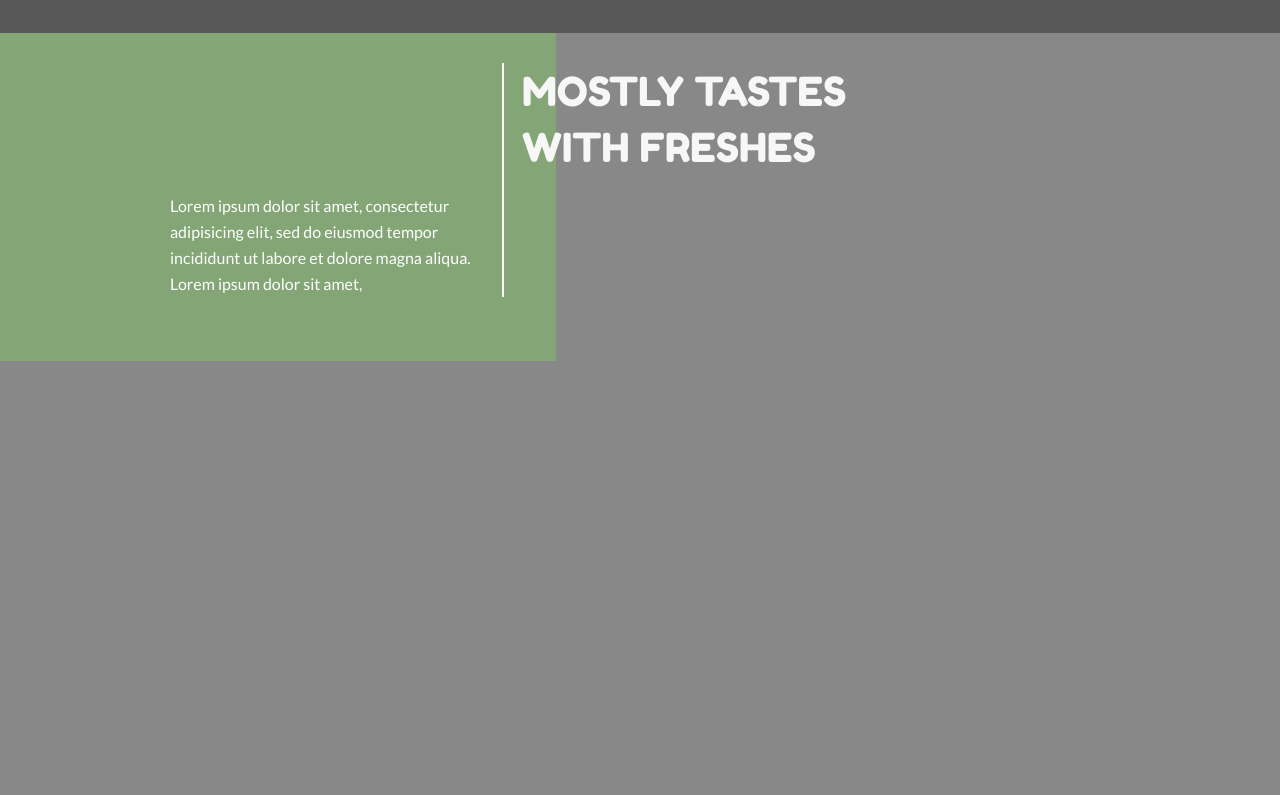
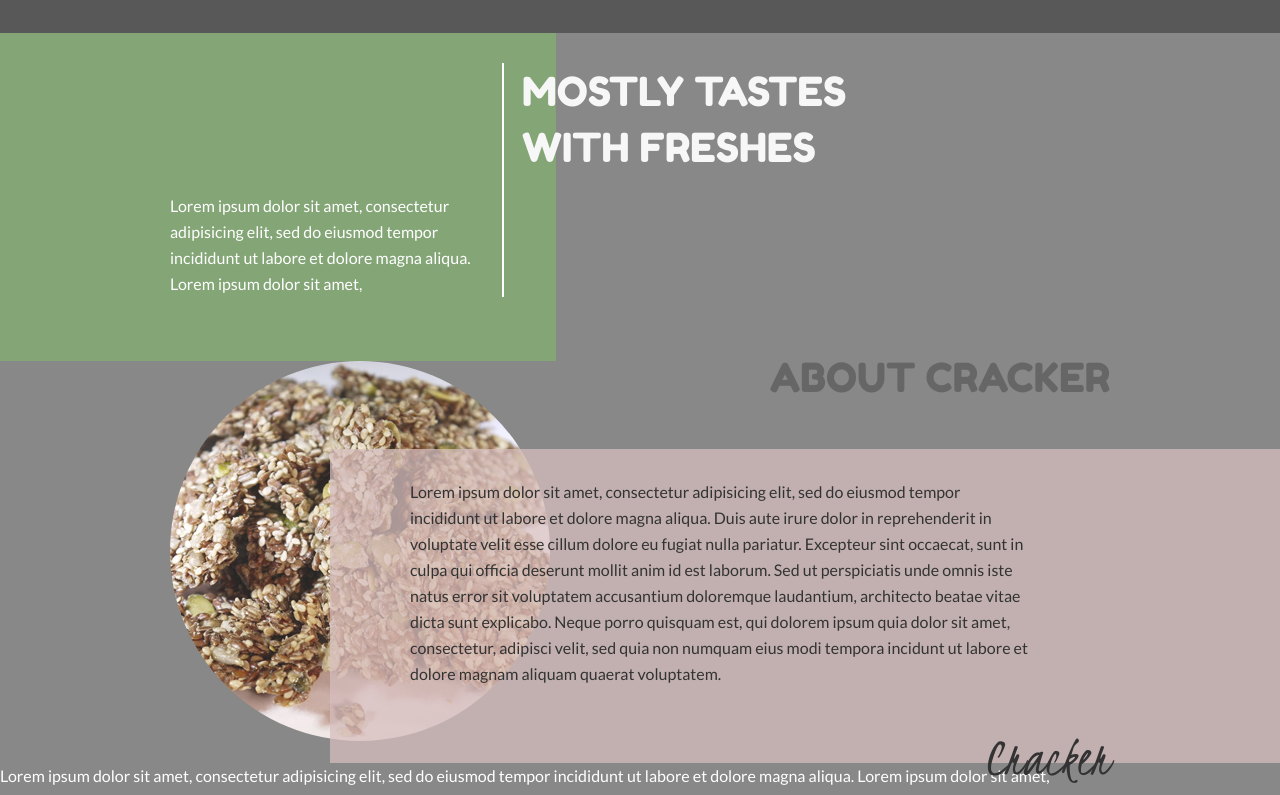
Before and after one commit to Miha3jcode/cracker, a website built with webpack: page src/index.html in a window 1280 px wide. Shown: the part 616-1411 px from the top of the page. Before the commit the page ends 977 px from the top, so only its background shows below. Built offline with nearby package versions, Linux system fonts and the light colour scheme.

Commit message:
Create right-comment

```diff
--- a/src/index.html
+++ b/src/index.html
@@ -67,6 +67,45 @@
       </div>
     </div>
   </div>
+  <div class="right-comment">
+    <div class="central-container right-comment__central-container">
+      <div class="right-comment__cracker">
+        <div class="right-comment__cracker-mask"></div>
+      </div>
+      <h2 class="header header_color_gray right-comment__header">About Cracker</h2>
+    </div>
+    <div class="right-comment__with-overflow-row">
+      <div class="central-container right-comment__central-container">
+        <div class="right-comment__text-container">
+          <div class="right-comment__bg-block"></div>
+          <p class="text text_dark">
+            Lorem ipsum dolor sit amet, consectetur adipisicing elit, sed do eiusmod tempor incididunt ut labore et
+            dolore
+            magna
+            aliqua. Duis aute irure dolor in reprehenderit in voluptate velit esse cillum dolore eu fugiat nulla
+            pariatur.
+            Excepteur sint occaecat, sunt in culpa qui officia deserunt mollit anim id est laborum. Sed ut perspiciatis
+            unde
+            omnis iste natus error sit voluptatem accusantium doloremque laudantium, architecto beatae vitae dicta sunt
+            explicabo. Neque porro quisquam est, qui dolorem ipsum quia dolor sit amet, consectetur, adipisci velit, sed
+            quia
+            non numquam eius modi tempora incidunt ut labore et dolore magnam aliquam quaerat voluptatem.
+          </p>
+
+        </div>
+      </div>
+    </div>
+    <div class="central-container right-comment__central-container">
+      <h3 class="logo-text logo-text_dark right-comment__logo-text">Cracker</h3>
+    </div>
+
+  </div>
+  </div>
+  <p class="text">Lorem ipsum dolor sit amet, consectetur adipisicing elit, sed do eiusmod tempor
+    incididunt ut labore
+    et dolore magna aliqua.
+    Lorem ipsum dolor sit amet,
+  </p>
 </body>
 
 </html>
--- a/src/index.scss
+++ b/src/index.scss
@@ -136,3 +136,63 @@ body{
     z-index: -1;
   }
 }
+
+.right-comment{
+  position: relative;
+  max-width: 100%;
+
+  &__with-overflow-row{
+    overflow: hidden;
+  }
+
+  &__central-container{
+    display: flex;
+    flex-flow: column;
+    align-items: flex-end;
+    position: relative;
+  }
+
+  &__cracker{
+    width: 380px;
+    position: absolute;
+    left: 0;
+    z-index: -1;
+  }
+
+  &__cracker-mask{
+    padding-bottom: 100%;
+    border-radius: 100%;
+    overflow: hidden;
+    background: black  url("@img/cracker.jpg")  no-repeat center/cover;
+  }
+
+  &__header{
+    margin-bottom: 44px;
+    margin-top: -12px;
+  }
+
+  &__text-container{
+    width: 620px;
+    max-width: 100%;
+    padding: 30px 80px 76px 80px;
+    position: relative;
+
+  }
+
+  &__logo-text{
+    position: absolute;
+    right: 0;
+    bottom: 0;
+    transform: translateY(43%);
+  }
+
+  &__bg-block{
+    background: rgba($color: $pink, $alpha: 0.74);
+    position: absolute;
+    left: 0;
+    top: 0;
+    z-index: -1;
+    width: 200%;
+    height: 100%;
+  }
+}
```
